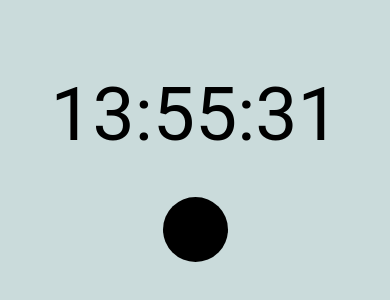
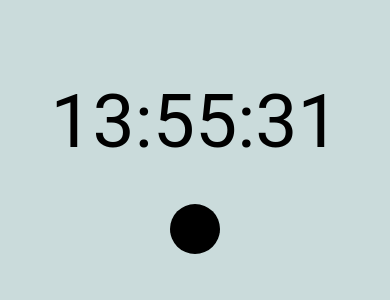
Before and after one commit to an-vision/clock, a plain HTML site: page index.html in a window 390 px wide. Shown: the part 276-576 px from the top of the page. Drawn offline with Linux system fonts and the light colour scheme.

Commit message:
Update style.css

```diff
--- a/style.css
+++ b/style.css
@@ -40,6 +40,11 @@ body {
         font-size: 75px;
         color: black;
         margin-bottom: 10%;
+    }
+
+    #settings-button {
+        width: 50px;
+        height: 50px;
     }
 
   }
```
